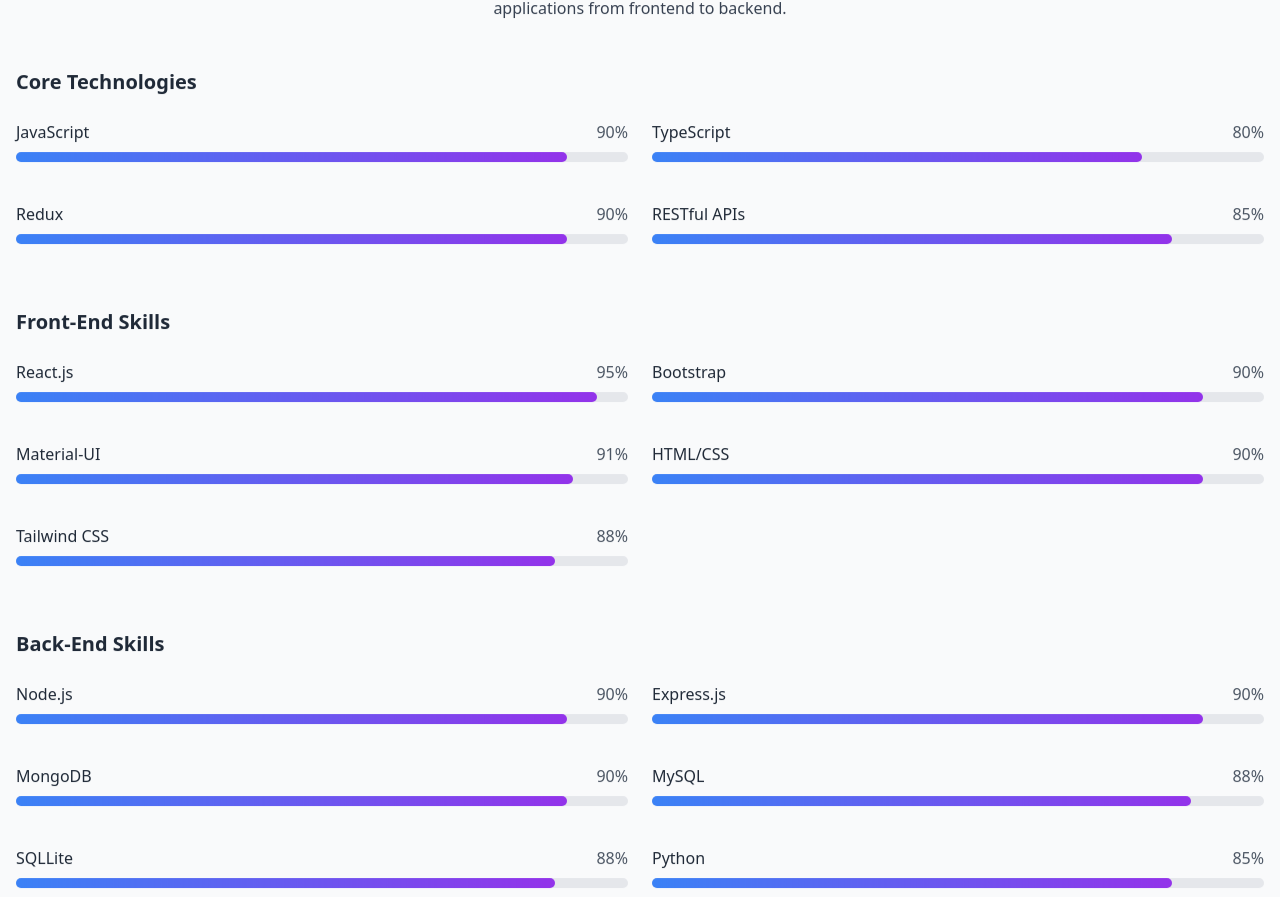
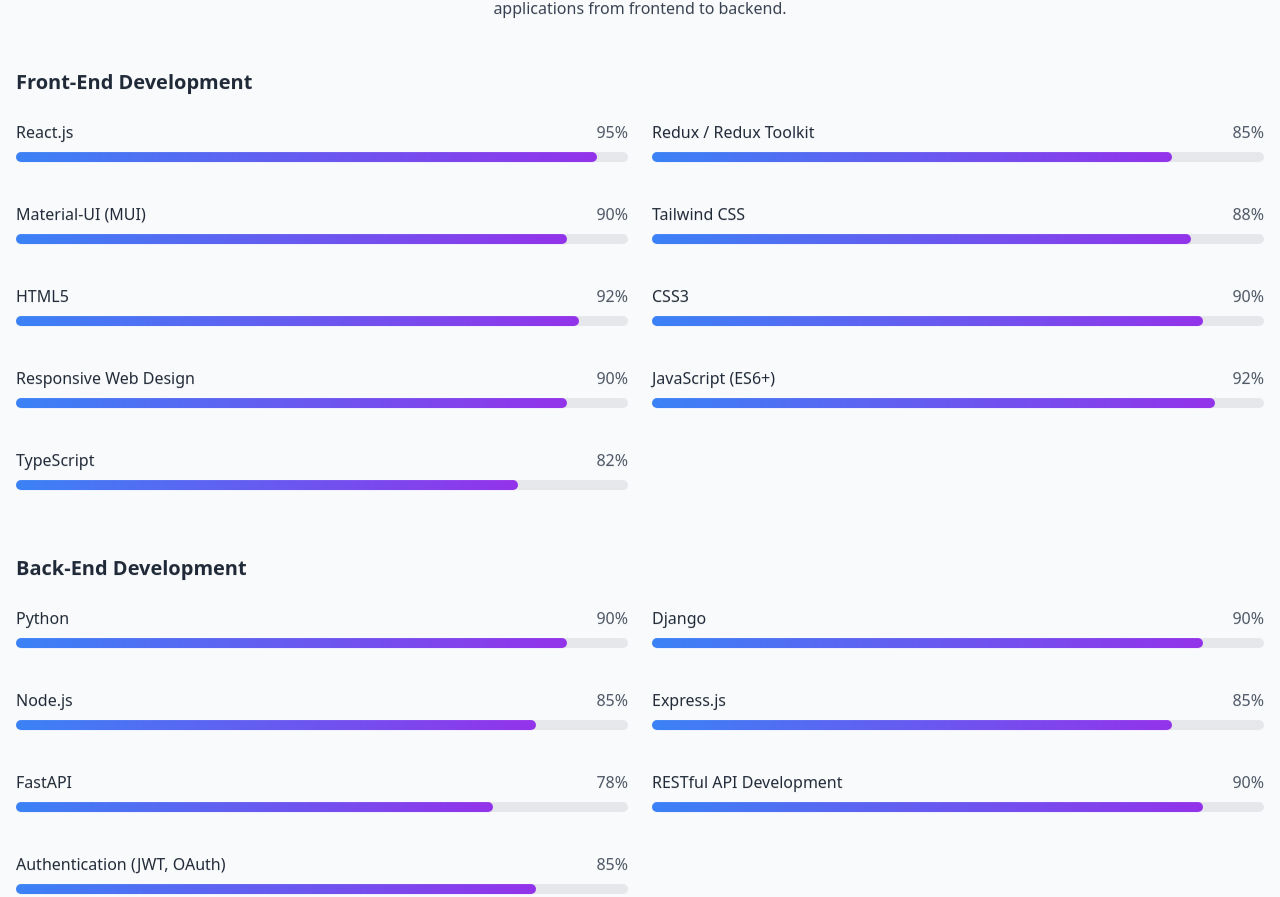
Before and after one commit to Saran1527/portfolio, a React (Vite) app: page / in a window 1280 px wide. Shown: the part 1900-2797 px from the top of the page. Built offline with nearby package versions, Linux system fonts and the light colour scheme.

Commit message:
Update SkillsSection.tsx

```diff
--- a/src/components/SkillsSection.tsx
+++ b/src/components/SkillsSection.tsx
@@ -9,43 +9,47 @@
 const SkillsSection: React.FC = () => {
   const sectionRef = useRef<HTMLDivElement>(null);
 
- const skills: Skill[] = [
-  // Frontend
-  { name: "React.js", level: 95, category: "Front-End Skills" },
-  { name: "Bootstrap", level: 90, category: "Front-End Skills" },
-  { name: "Material-UI", level: 91, category: "Front-End Skills" },
-  { name: "HTML/CSS", level: 90, category: "Front-End Skills" },
-  { name: "Tailwind CSS", level: 88, category: "Front-End Skills" },
+  const skills: Skill[] = [
+    // Frontend Development
+    { name: "React.js", level: 95, category: "Front-End Development" },
+    { name: "Redux / Redux Toolkit", level: 85, category: "Front-End Development" },
+    { name: "Material-UI (MUI)", level: 90, category: "Front-End Development" },
+    { name: "Tailwind CSS", level: 88, category: "Front-End Development" },
+    { name: "HTML5", level: 92, category: "Front-End Development" },
+    { name: "CSS3", level: 90, category: "Front-End Development" },
+    { name: "Responsive Web Design", level: 90, category: "Front-End Development" },
+    { name: "JavaScript (ES6+)", level: 92, category: "Front-End Development" },
+    { name: "TypeScript", level: 82, category: "Front-End Development" },
 
-  // Core Technologies
-  { name: "JavaScript", level: 90, category: "Core Technologies" },
-  { name: "TypeScript", level: 80, category: "Core Technologies" },
-  { name: "Redux", level: 90, category: "Core Technologies" },
-  { name: "RESTful APIs", level: 85, category: "Core Technologies" },
+    // Backend Development
+    { name: "Python", level: 90, category: "Back-End Development" },
+    { name: "Django", level: 90, category: "Back-End Development" },
+    { name: "Node.js", level: 85, category: "Back-End Development" },
+    { name: "Express.js", level: 85, category: "Back-End Development" },
+    { name: "FastAPI", level: 78, category: "Back-End Development" },
+    { name: "RESTful API Development", level: 90, category: "Back-End Development" },
+    { name: "Authentication (JWT, OAuth)", level: 85, category: "Back-End Development" },
 
-  // Backend
-  { name: "Node.js", level: 90, category: "Back-End Skills" },
-  { name: "Express.js", level: 90, category: "Back-End Skills" },
-  { name: "MongoDB", level: 90, category: "Back-End Skills" },
-  { name: "MySQL", level: 88, category: "Back-End Skills" },
-  { name: "SQLLite", level: 88, category: "Back-End Skills" },
-  { name: "Python", level: 85, category: "Back-End Skills" },
-  { name: "Django", level: 80, category: "Back-End Skills" },
-  { name: "Flask", level: 75, category: "Back-End Skills" },
+    // Database Management
+    { name: "MongoDB", level: 90, category: "Database" },
+    { name: "MySQL", level: 88, category: "Database" },
+    { name: "PostgreSQL", level: 88, category: "Database" },
+    { name: "SQLite", level: 85, category: "Database" },
+    { name: "Database Design & Query Optimization", level: 82, category: "Database" },
 
-  // DevOps / Tools
-  { name: "Git & GitHub", level: 85, category: "Other Relevant Skills" },
-  { name: "Firebase", level: 75, category: "Other Relevant Skills" },
-  { name: "Docker", level: 70, category: "Other Relevant Skills" },
-  { name: "CI/CD Pipelines", level: 70, category: "Other Relevant Skills" },
+    // DevOps & Deployment
+    { name: "Docker", level: 72, category: "DevOps & Deployment" },
+    { name: "CI/CD Pipelines", level: 75, category: "DevOps & Deployment" },
+    { name: "Git", level: 90, category: "DevOps & Deployment" },
+    { name: "GitHub", level: 90, category: "DevOps & Deployment" },
 
-  // Additional
-  { name: "Push Notifications", level: 70, category: "Other Relevant Skills" },
-  { name: "Performance Optimization", level: 80, category: "Other Relevant Skills" },
-  { name: "Authentication & Security (JWT, OAuth)", level: 85, category: "Other Relevant Skills" },
-  { name: "Agile & Scrum Practices", level: 75, category: "Other Relevant Skills" },
-];
-
+    // Tools & Development Practices
+    { name: "Postman (API Testing)", level: 95, category: "Tools & Practices" },
+    { name: "Swagger / OpenAPI", level: 80, category: "Tools & Practices" },
+    { name: "Performance Optimization", level: 82, category: "Tools & Practices" },
+    { name: "Agile & Scrum Methodologies", level: 80, category: "Tools & Practices" },
+    { name: "Debugging & Problem Solving", level: 90, category: "Tools & Practices" },
+  ];
 
   useEffect(() => {
     const observer = new IntersectionObserver(
@@ -57,9 +61,8 @@
             const progressBars = entry.target.querySelectorAll(".progress-bar");
             progressBars.forEach((bar, index) => {
               setTimeout(() => {
-                (bar as HTMLElement).style.width = `${
-                  (bar as HTMLElement).dataset.width
-                }%`;
+                (bar as HTMLElement).style.width = `${(bar as HTMLElement).dataset.width
+                  }%`;
               }, 100 * index);
             });
           }
@@ -78,10 +81,11 @@
   }, []);
 
   const categories = [
-    { id: "Core Technologies", name: "Core Technologies" },
-    { id: "Front-End Skills", name: "Front-End Skills" },
-    { id: "Back-End Skills", name: "Back-End Skills" },
-    { id: "Other Relevant Skills", name: "Other Relevant Skills" },
+    { id: "Front-End Development", name: "Front-End Development" },
+    { id: "Back-End Development", name: "Back-End Development" },
+    { id: "Database", name: "Database" },
+    { id: "DevOps & Deployment", name: "DevOps & Deployment" },
+    { id: "Tools & Practices", name: "Tools & Practices" },
   ];
 
   return (
@@ -97,7 +101,7 @@
           </h2>
           <div className="w-24 h-1 bg-blue-600 dark:bg-blue-400 mx-auto mb-6"></div>
           <p className="text-gray-700 dark:text-gray-300 max-w-2xl mx-auto">
-          I specialize in Full Stack Development with expertise in the MERN stack (MongoDB, Express, React, Node.js) and Python frameworks (Django/Flask), building scalable applications from frontend to backend.
+            I specialize in Full Stack Development with expertise in the MERN stack (MongoDB, Express, React, Node.js) and Python frameworks (Django/Flask), building scalable applications from frontend to backend.
 
           </p>
         </div>
```
